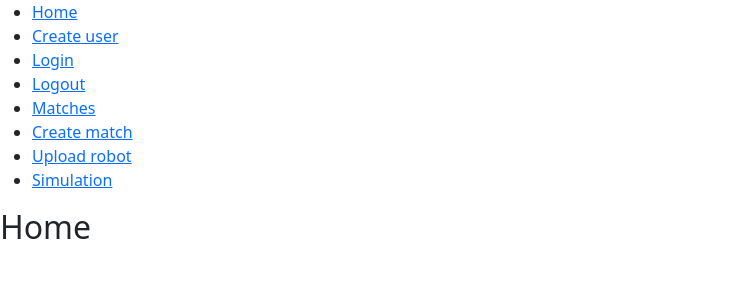
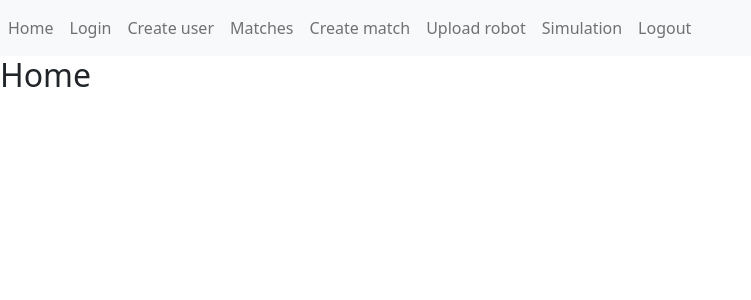
Before and after one commit to LosHackermans/PyRobots_FrontEnd, a React (Create React App) app in the folder pyrobots/: page / in a window 1280 px wide. Shown: the top 300 px of the page, without its empty margins (0-751 px from the left). Built offline with nearby package versions, Linux system fonts and the light colour scheme; no server answers.

Commit message:
navigation bar added

```diff
--- a/pyrobots/src/App.js
+++ b/pyrobots/src/App.js
@@ -19,38 +19,37 @@ function App() {
   setupAxios();
   return (
     <Router>
-      <div>
-        <nav>
-          <ul>
-            <li>
-              <Link to="/">Home</Link>
+      <nav class="navbar navbar-expand-lg navbar-light bg-light">
+        <div class="collapse navbar-collapse" id="navbarSupportedContent">
+          <ul class="navbar-nav mr-auto">
+            <li class="nav-item active">
+              <a class="nav-link" href="/">Home</a>
             </li>
-            <li>
-              <Link to="/create_user">Create user</Link>
+            <li class="nav-item active">
+              <a class="nav-link" href="/login">Login</a>
             </li>
-            <li>
-              <Link to="/login">Login</Link>
+            <li class="nav-item active">
+              <a class="nav-link" href="/create_user">Create user</a>
             </li>
-            <li>
-              <Link to="/logout">Logout</Link>
+            <li class="nav-item active">
+              <a class="nav-link" href="/matches">Matches</a>
             </li>
-            <li>
-              <Link to="/matches">Matches</Link>
+            <li class="nav-item active">
+              <a class="nav-link" href="/create_match">Create match</a>
             </li>
-            <li>
-              <Link to="/create_match">Create match</Link>
+            <li class="nav-item active">
+              <a class="nav-link" href="/upload_robot">Upload robot</a>
             </li>
-            <li>
-              <Link to="/upload_robot">Upload robot</Link>
+            <li class="nav-item active">
+              <a class="nav-link" href="/simulation">Simulation</a>
             </li>
-            <li>
-              <Link to="/simulation">Simulation</Link>
+            <li class="nav-item active">
+              <a class="nav-link" href="/logout">Logout</a>
             </li>
           </ul>
-        </nav>
+        </div>
+      </nav>
 
-        {/* A <Routes> looks through its children <Route>s and
-            renders the first one that matches the current URL. */}
         <Routes>
           <Route path="/" element={<Home />} />
           <Route path="/create_user" element={<Create_user />} />
@@ -61,7 +60,7 @@ function App() {
           <Route path="/upload_robot" element={<RequireToken><Upload /></RequireToken>} />
           <Route path="/simulation" element={<RequireToken><Simulation /></RequireToken>} />
         </Routes>
-      </div>
+      {/* </div> */}
     </Router>
   );
 }
```
